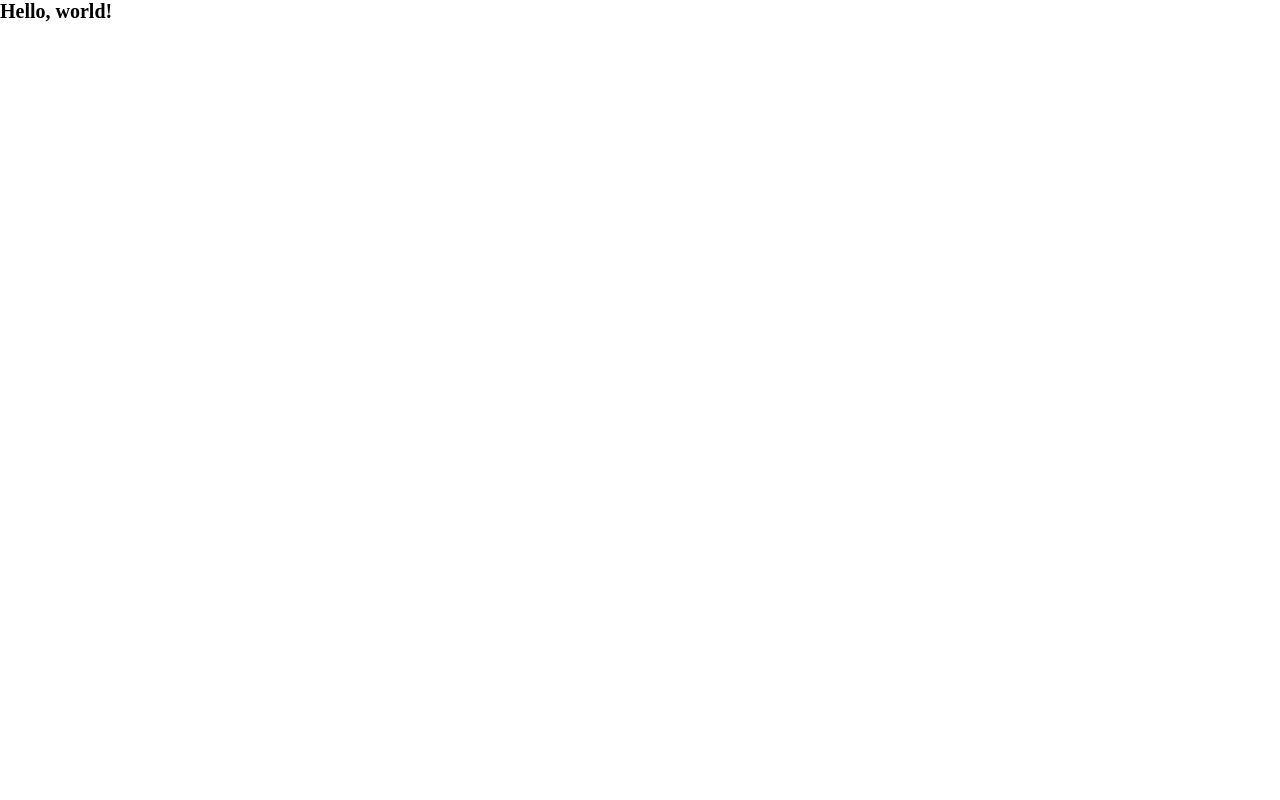
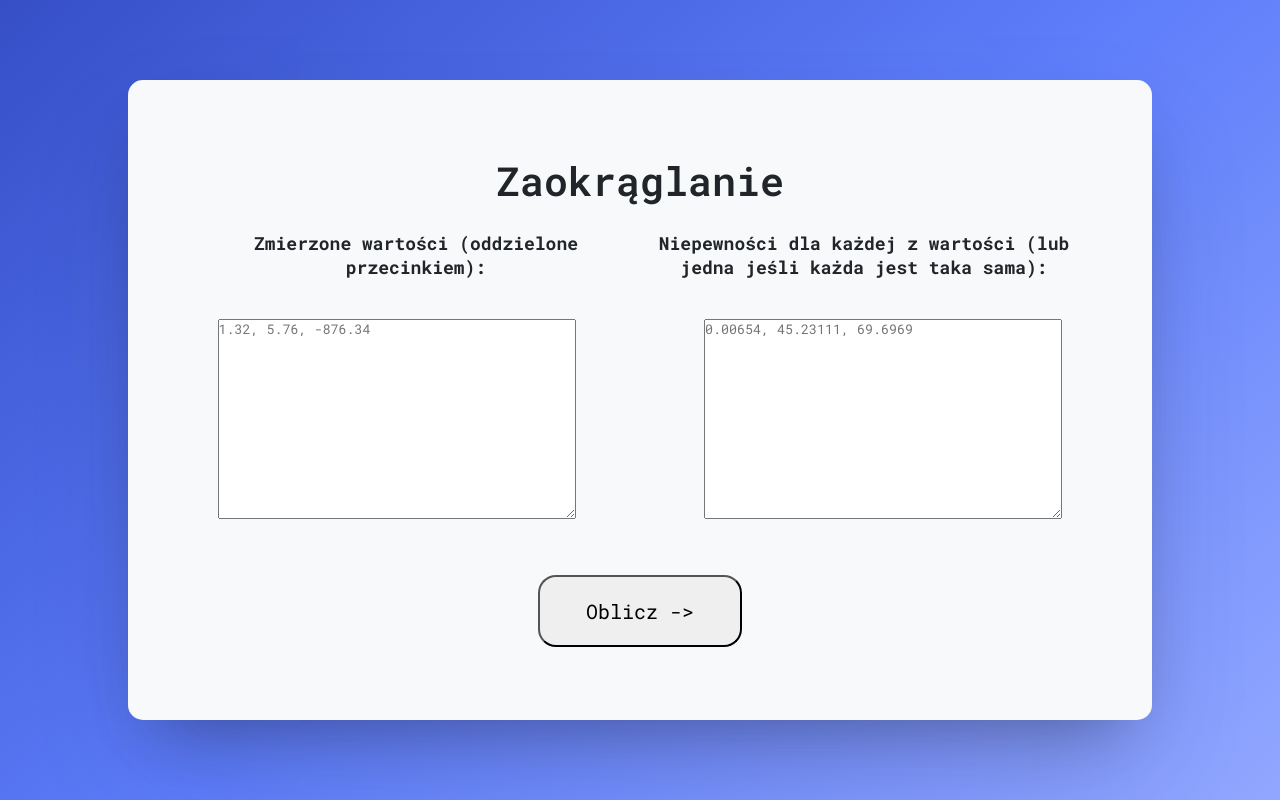
Before and after one commit to okbyq78/sprawka-z-fizyki, a plain HTML site: page index.html in a window 1280 px wide. Drawn offline with Linux system fonts and the light colour scheme.

Commit message:
added basic styles

```diff
--- a/index.html
+++ b/index.html
@@ -4,10 +4,38 @@
         <meta charset="UTF-8" />
         <title>Sprawozdania z fizyki</title>
 
+        <link rel="preconnect" href="https://fonts.googleapis.com" />
+        <link rel="preconnect" href="https://fonts.gstatic.com" crossorigin />
+        <link
+            href="https://fonts.googleapis.com/css2?family=Roboto+Mono:ital,wght@0,100..700;1,100..700&display=swap"
+            rel="stylesheet"
+        />
         <link rel="stylesheet" href="./styles/style.css" />
     </head>
     <body>
-        <h1>Hello, world!</h1>
+        <main>
+            <div class="main">
+                <h1>Zaokrąglanie</h1>
+                <div class="headers">
+                    <h2>Zmierzone wartości (oddzielone przecinkiem):</h2>
+                    <h2>
+                        Niepewności dla każdej z wartości (lub jedna jeśli każda
+                        jest taka sama):
+                    </h2>
+                </div>
+                <div class="inputs">
+                    <textarea
+                        class="input values"
+                        placeholder="1.32, 5.76, -876.34"
+                    ></textarea>
+                    <textarea
+                        class="input uncertainities"
+                        placeholder="0.00654, 45.23111, 69.6969"
+                    ></textarea>
+                </div>
+                <button class="calculate">Oblicz -></button>
+            </div>
+        </main>
 
         <script src="./app.js"></script>
     </body>
--- a/styles/style.scss
+++ b/styles/style.scss
@@ -11,4 +11,104 @@
 
 html {
     font-size: 62.5%;
+    color: #212529;
+    font-family: 'Roboto Mono', monospace;
 }
+
+// components
+h1 {
+    font-weight: 600;
+    font-size: 4rem;
+    margin-bottom: 1vh;
+}
+
+h2 {
+    width: 100%;
+}
+
+// styles
+
+main {
+    background: linear-gradient(
+        139deg,
+        rgba(54, 79, 199, 1) 0%,
+        rgba(92, 124, 250, 1) 50%,
+        rgba(145, 167, 255, 1) 100%
+    );
+
+    width: 100vw;
+    height: 100vh;
+
+    display: flex;
+    justify-content: center;
+    align-items: center;
+
+    .main {
+        background-color: #f8f9fa;
+        width: 80vw;
+        height: 80%;
+        border-radius: 15px;
+
+        display: flex;
+        flex-direction: column;
+        justify-content: center;
+        align-items: center;
+
+        box-shadow: rgba(50, 50, 93, 0.25) 0px 50px 100px -20px,
+            rgba(0, 0, 0, 0.3) 0px 30px 60px -30px;
+
+        .headers {
+            display: flex;
+            justify-content: center;
+            align-items: center;
+
+            font-size: 1.2rem;
+            text-align: center;
+
+            margin: 2vh 5vw;
+        }
+
+        .inputs {
+            display: flex;
+            justify-content: center;
+            align-items: center;
+            gap: 10vw;
+
+            font-size: 1.2rem;
+
+            width: 80vw;
+            margin: 3vh 5vw;
+
+            .input {
+                width: 28vw;
+                height: 25vh;
+
+                text-align: left;
+                text-wrap: pretty;
+                font-family: 'Roboto Mono', monospace;
+            }
+        }
+
+        .calculate {
+            width: 16vw;
+            height: 9vh;
+            margin-top: 4vh;
+
+            font-family: 'Roboto Mono', monospace;
+            font-weight: 400;
+            font-size: 2rem;
+
+            border-radius: 18px;
+
+            transition: all 0.1s;
+
+            &:hover {
+                background-color: #91a7ff;
+                cursor: pointer;
+                transform: translateY(-10px);
+                box-shadow: rgba(50, 50, 93, 0.5) 0px 50px 100px -20px,
+                    rgba(0, 0, 0, 0.5) 0px 30px 60px -30px;
+            }
+        }
+    }
+}
```
Also changed, not shown: styles/style.css, 1 other file.
